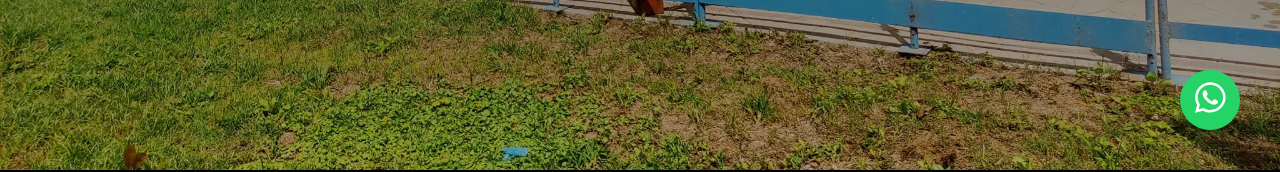
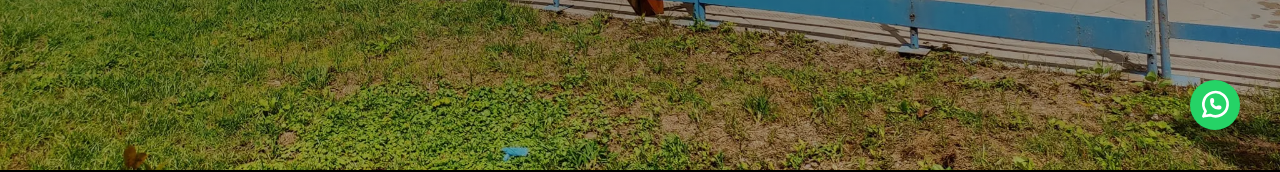
Before and after one commit to DevEzequiel14/Quincho-El-Tata, an Angular app: page / in a window 1280 px wide. Shown: the part 630-802 px from the top of the page. Built offline with nearby package versions, Linux system fonts and the light colour scheme.

Commit message:
change the icon

```diff
--- a/src/app/shared/components/whatsapp/whatsapp.component.html
+++ b/src/app/shared/components/whatsapp/whatsapp.component.html
@@ -1,4 +1,10 @@
 <a href="https://wa.me/+5493884678076?text=Hola, quisiera información sobre el alquiler del quincho. ¡Gracias!"
   class="float-wa" target="_blank">
-  <fa-icon [icon]="['fab', 'whatsapp']"></fa-icon>
+  <svg xmlns="http://www.w3.org/2000/svg" width="35" height="35" viewBox="0 0 24 26" fill="none" stroke="currentColor"
+    stroke-width="2" stroke-linecap="round" stroke-linejoin="round"
+    class="icon icon-tabler icons-tabler-outline icon-tabler-brand-whatsapp">
+    <path stroke="none" d="M0 0h24v24H0z" fill="none" />
+    <path d="M3 21l1.65 -3.8a9 9 0 1 1 3.4 2.9l-5.05 .9" />
+    <path d="M9 10a.5 .5 0 0 0 1 0v-1a.5 .5 0 0 0 -1 0v1a5 5 0 0 0 5 5h1a.5 .5 0 0 0 0 -1h-1a.5 .5 0 0 0 0 1" />
+  </svg>
 </a>
--- a/src/app/shared/components/whatsapp/whatsapp.component.scss
+++ b/src/app/shared/components/whatsapp/whatsapp.component.scss
@@ -1,7 +1,7 @@
 .float-wa {
   position: fixed;
-  width: 60px;
-  height: 60px;
+  width: 50px;
+  height: 50px;
   bottom: 40px;
   right: 40px;
   background-color: #25d366;
--- a/src/app/shared/components/whatsapp/whatsapp.component.ts
+++ b/src/app/shared/components/whatsapp/whatsapp.component.ts
@@ -1,18 +1,11 @@
 import { Component } from '@angular/core';
-import { FaIconLibrary, FontAwesomeModule } from '@fortawesome/angular-fontawesome';
-import { faWhatsapp } from '@fortawesome/free-brands-svg-icons';
 
 @Component({
   selector: 'app-whatsapp',
-  imports: [FontAwesomeModule],
+  imports: [],
   templateUrl: './whatsapp.component.html',
   styleUrl: './whatsapp.component.scss'
 })
 export class WhatsappComponent {
 
-  constructor(library: FaIconLibrary) {
-    library.addIcons(
-      faWhatsapp
-    );
-  }
 }
```
